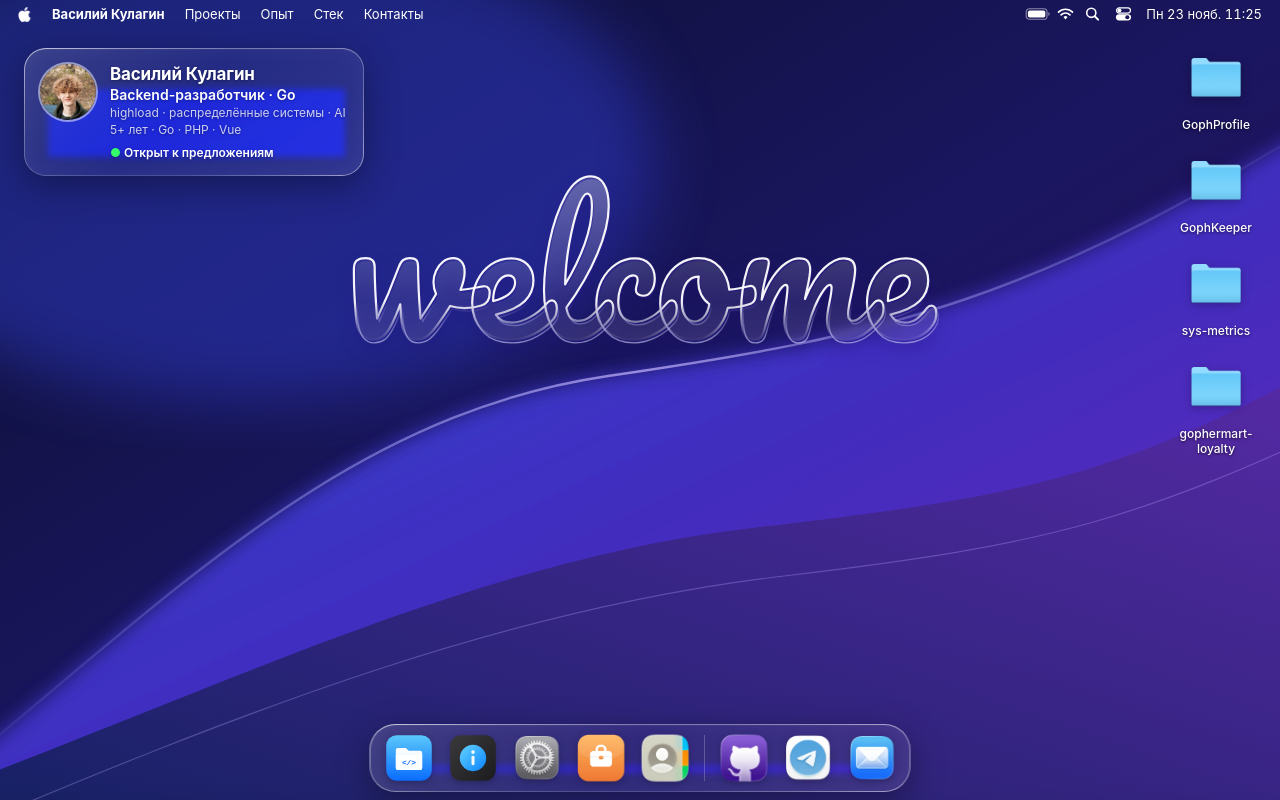
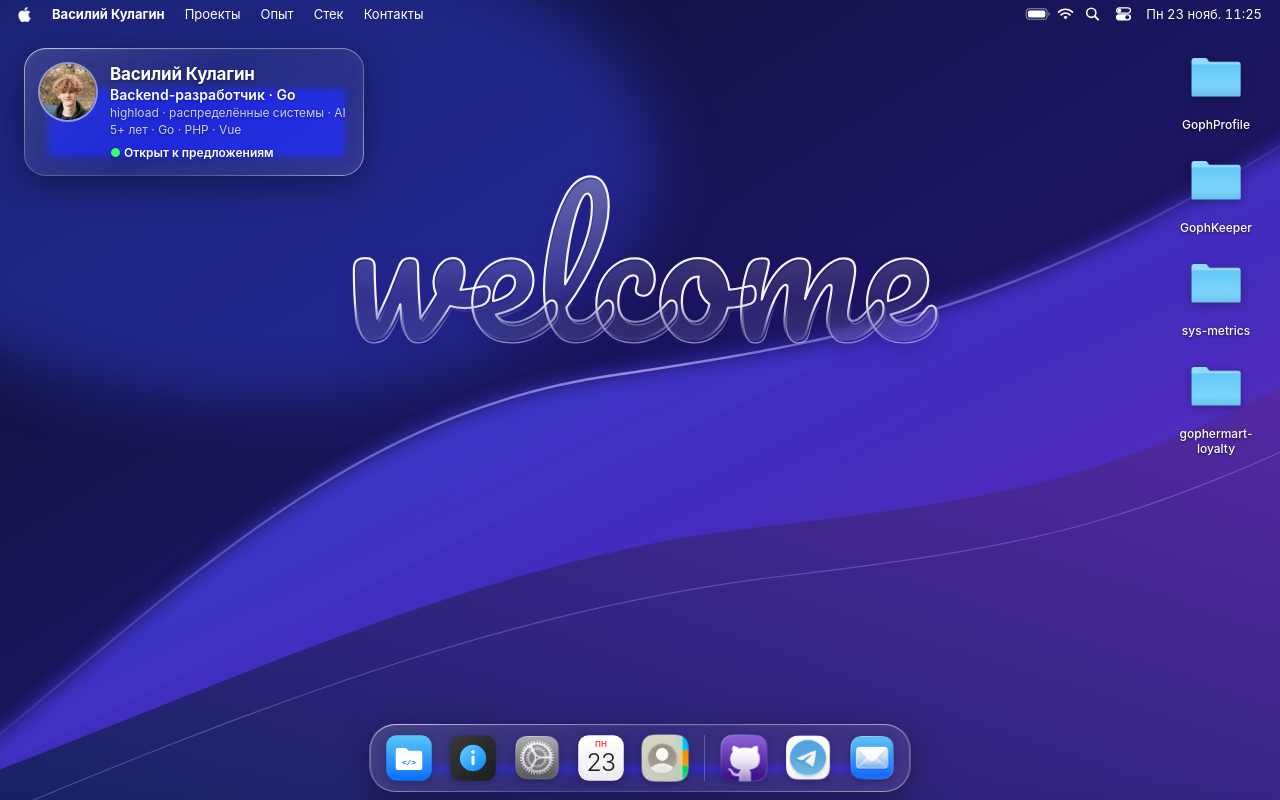
Before and after one commit to YNGXZRIST/partfolio, a Vue app: page / in a window 1280 px wide. Built offline with nearby package versions, Linux system fonts and the light colour scheme.

Commit message:
feat: живая иконка Календаря в Dock для «Опыта»

```diff
--- a/src/content/apps.ts
+++ b/src/content/apps.ts
@@ -4,7 +4,7 @@ export const apps: AppDef[] = [
   { id: 'finder', title: 'Проекты', icon: 'finder.svg', defaultSize: { w: 820, h: 520 } },
   { id: 'about', title: 'Об этом разработчике', icon: 'about.svg', defaultSize: { w: 640, h: 600 } },
   { id: 'settings', title: 'Стек', icon: 'gear.png', defaultSize: { w: 760, h: 540 } },
-  { id: 'calendar', title: 'Опыт', icon: 'exp.png', defaultSize: { w: 940, h: 600 } },
+  { id: 'calendar', title: 'Опыт', icon: 'calendar.svg', defaultSize: { w: 940, h: 600 } },
   { id: 'contacts', title: 'Контакты', icon: 'vcard.png', defaultSize: { w: 560, h: 480 } },
 ]
 
--- a/src/content/searchIndex.ts
+++ b/src/content/searchIndex.ts
@@ -28,5 +28,5 @@ export const searchIndex: SearchItem[] = [
     id: `tech:${it.name}`, title: it.name, subtitle: c.title, icon: 'gear.png',
     keywords: [c.title, ...(synonyms[it.name] ?? [])], target: 'settings' as const, group: 'Технологии',
   }))),
-  ...jobs.map(j => ({ id: `job:${j.company}`, title: j.company, subtitle: j.role, icon: 'exp.png', keywords: j.tags, target: 'calendar' as const, group: 'Опыт' })),
+  ...jobs.map(j => ({ id: `job:${j.company}`, title: j.company, subtitle: j.role, icon: 'calendar.svg', keywords: j.tags, target: 'calendar' as const, group: 'Опыт' })),
 ]
--- /dev/null
+++ b/src/system/CalendarIcon.vue
@@ -0,0 +1,22 @@
+<script setup lang="ts">
+// Иконка Календаря как в macOS: день недели сверху, сегодняшнее число крупно.
+const now = new Date()
+const weekday = new Intl.DateTimeFormat('ru-RU', { weekday: 'short' }).format(now).replace('.', '').toUpperCase()
+const day = now.getDate()
+</script>
+
+<template>
+  <svg viewBox="0 0 1024 1024" class="cal-ico" aria-hidden="true">
+    <defs>
+      <linearGradient id="cal-bg" x1="0" y1="0" x2="0" y2="1"><stop offset="0" stop-color="#ffffff" /><stop offset="1" stop-color="#ececf0" /></linearGradient>
+    </defs>
+    <rect x="80" y="80" width="864" height="864" rx="200" fill="url(#cal-bg)" />
+    <rect x="80.5" y="80.5" width="863" height="863" rx="199.5" fill="none" stroke="rgba(0,0,0,.12)" />
+    <text x="512" y="300" text-anchor="middle" font-family="-apple-system, 'SF Pro Text', Inter, Helvetica, Arial, sans-serif" font-size="150" font-weight="600" fill="#ff3b30" letter-spacing="4">{{ weekday }}</text>
+    <text x="512" y="760" text-anchor="middle" font-family="-apple-system, 'SF Pro Display', Inter, Helvetica, Arial, sans-serif" font-size="470" font-weight="300" fill="#1d1d1f" letter-spacing="-10">{{ day }}</text>
+  </svg>
+</template>
+
+<style scoped>
+.cal-ico { width: 100%; height: 100%; display: block; }
+</style>
--- a/src/system/Dock.vue
+++ b/src/system/Dock.vue
@@ -8,6 +8,7 @@ import { useWindows } from '@/stores/windows'
 import { asset } from '@/lib/asset'
 import { dockScale } from '@/lib/magnify'
 import { prefersReducedMotion } from '@/lib/motion'
+import CalendarIcon from './CalendarIcon.vue'
 
 const BASE = 54
 const MAX = 1.55
@@ -72,7 +73,7 @@ const slotStyle = (i: number) => ({ transform: `translateX(${layout.value.offs[i
         <div v-if="it.sep" :ref="el => setRef(el, i)" class="dock-sep" :style="slotStyle(i)" />
         <button v-else-if="it.app" :ref="el => setRef(el, i)" class="dock-item" :data-dock-id="it.key" :aria-label="it.label"
                 :style="slotStyle(i)" @click="wm.activate(it.app, ($event.currentTarget as HTMLElement).getBoundingClientRect())">
-          <span class="bob"><img :src="it.icon" alt=""></span>
+          <span class="bob"><CalendarIcon v-if="it.key === 'calendar'" class="img" /><img v-else :src="it.icon" alt=""></span>
           <span class="dock-tip lg lg-dense">{{ it.label }}</span>
           <span v-if="running.has(it.key)" class="dock-dot" />
         </button>
@@ -98,7 +99,7 @@ const slotStyle = (i: number) => ({ transform: `translateX(${layout.value.offs[i
   display: block; color: inherit; transition: transform .18s ease-out;
 }
 .bob { position: absolute; inset: 0; display: block; }
-.bob img {
+.bob img, .bob .img {
   position: absolute; inset: 0; width: 100%; height: 100%; object-fit: contain; pointer-events: none;
   filter: drop-shadow(0 2px 3px rgba(0, 0, 0, .22));
   transform: scale(var(--k, 1)); transform-origin: 50% 100%; transition: transform .18s ease-out;
@@ -110,9 +111,9 @@ const slotStyle = (i: number) => ({ transform: `translateX(${layout.value.offs[i
 }
 .dock-item:hover .dock-tip { opacity: 1; }
 /* Пока курсор над Dock — без CSS-переходов: иконки идут за курсором кадр в кадр, без «догоняния». */
-.dock.hot .dock-item, .dock.hot .bob img, .dock.hot .dock-sep, .dock.hot .dock-bg { transition: none; }
-.dock-item, .bob img { will-change: transform; }
-.dock-item:active .bob img { filter: brightness(.6) drop-shadow(0 2px 3px rgba(0, 0, 0, .22)); }
+.dock.hot .dock-item, .dock.hot .bob img, .dock.hot .bob .img, .dock.hot .dock-sep, .dock.hot .dock-bg { transition: none; }
+.dock-item, .bob img, .bob .img { will-change: transform; }
+.dock-item:active .bob img, .dock-item:active .bob .img { filter: brightness(.6) drop-shadow(0 2px 3px rgba(0, 0, 0, .22)); }
 .dock-dot { position: absolute; bottom: -6px; left: 50%; width: 4px; height: 4px; margin-left: -2px; border-radius: 50%; background: var(--text); opacity: .75; }
 .dock-sep { flex: none; align-self: stretch; width: 1px; margin: 4px 2px; background: rgba(255, 255, 255, .45); transition: transform .12s ease-out; }
 :root[data-theme="dark"] .dock-sep { background: rgba(255, 255, 255, .22); }
```
Also changed, not shown: .playwright-mcp/page-2026-11-23T11-27-24-524Z.yml (added).
